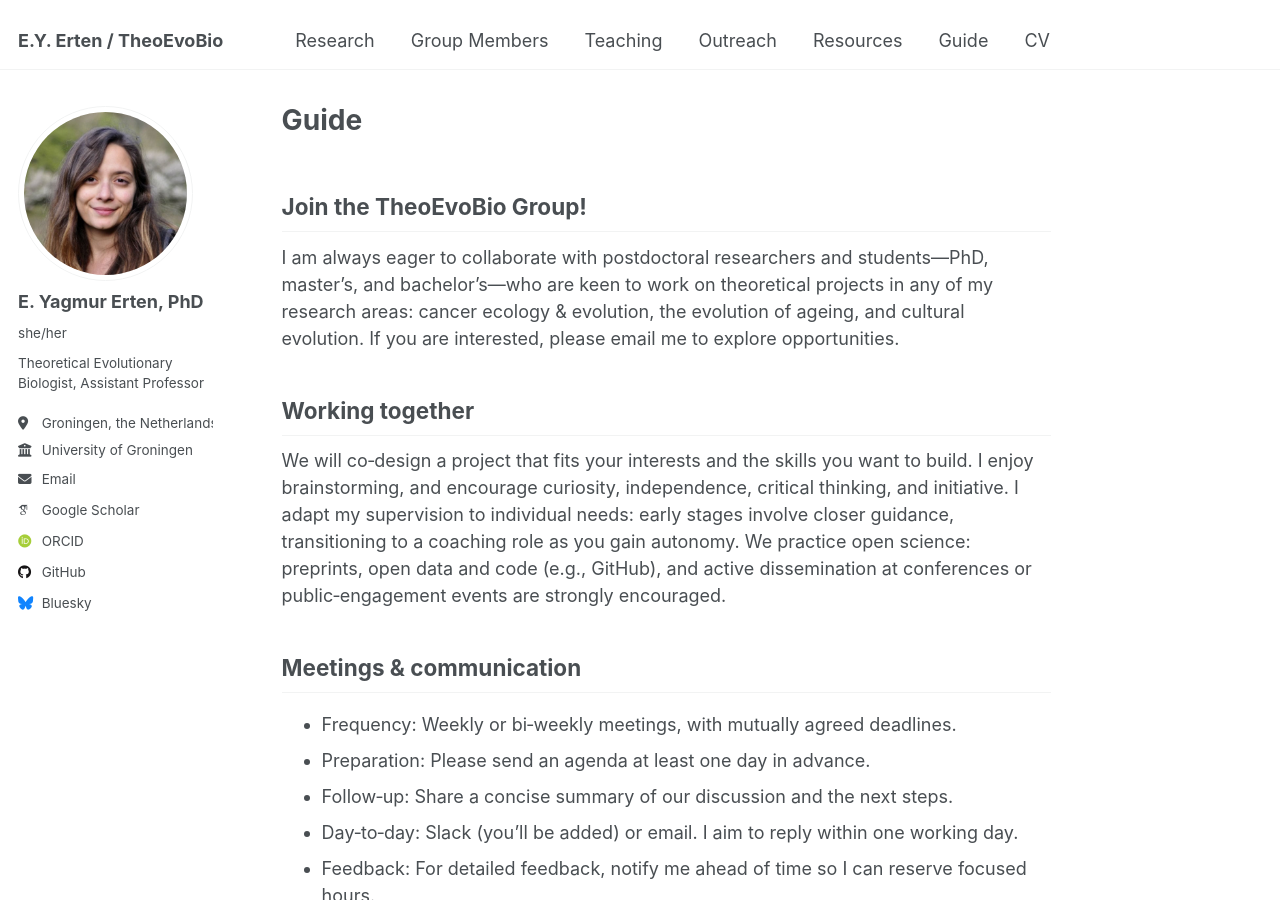
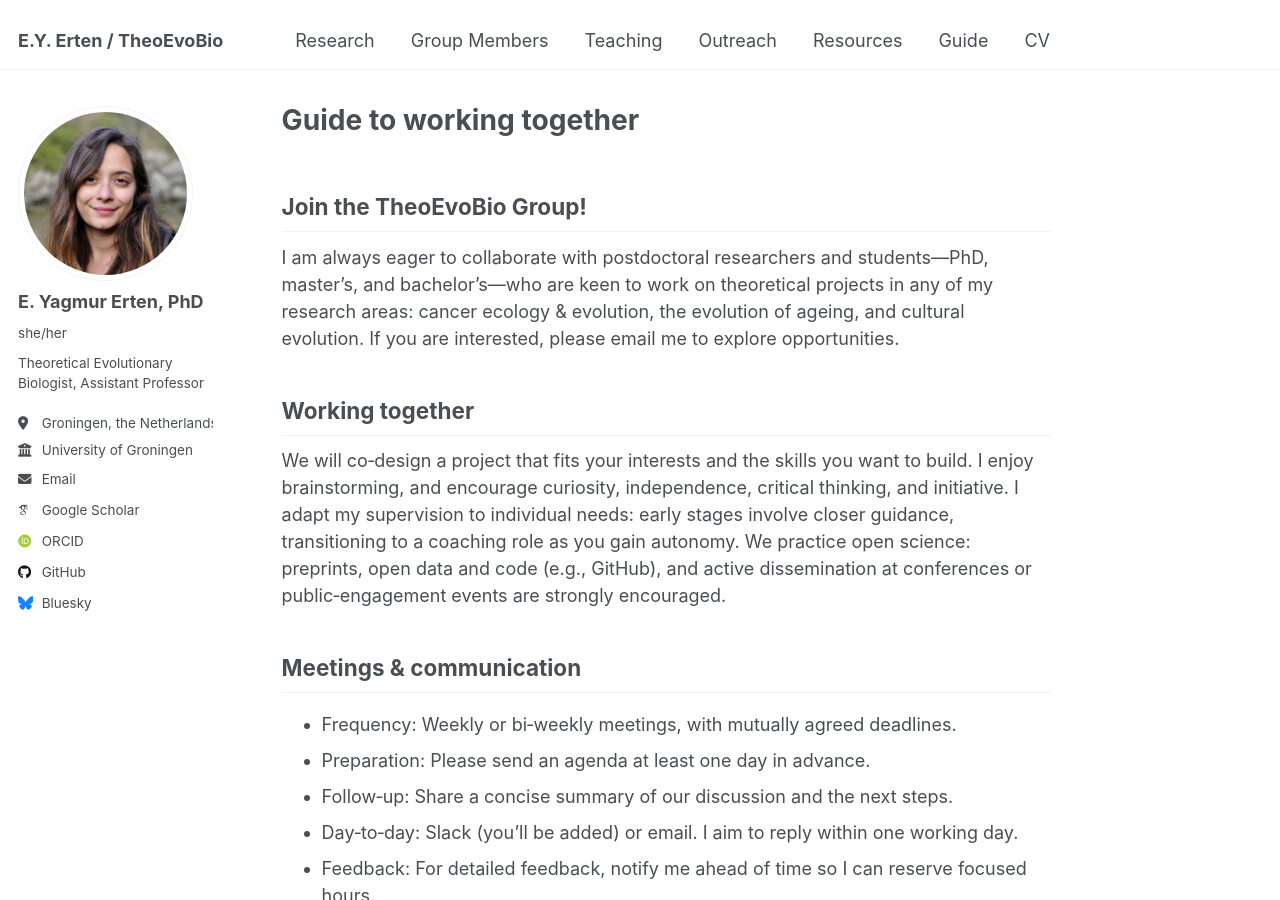
Before and after one commit to yagmurerten/yagmurerten.github.io, a Jekyll site: the page built from _pages/labguide.md, in a window 1280 px wide and 900 px high. Built offline with Jekyll 4.4.1, drawn with Linux system fonts in a browser that asks for light colours; some web fonts are replaced.

Commit message:
Update labguide.md

```diff
--- a/_pages/labguide.md
+++ b/_pages/labguide.md
@@ -1,6 +1,6 @@
 ---
 permalink: /labguide/
-title: "Guide"
+title: "Guide to working together"
 author_profile: true
 redirect_from:
   - /labguide.html
```
